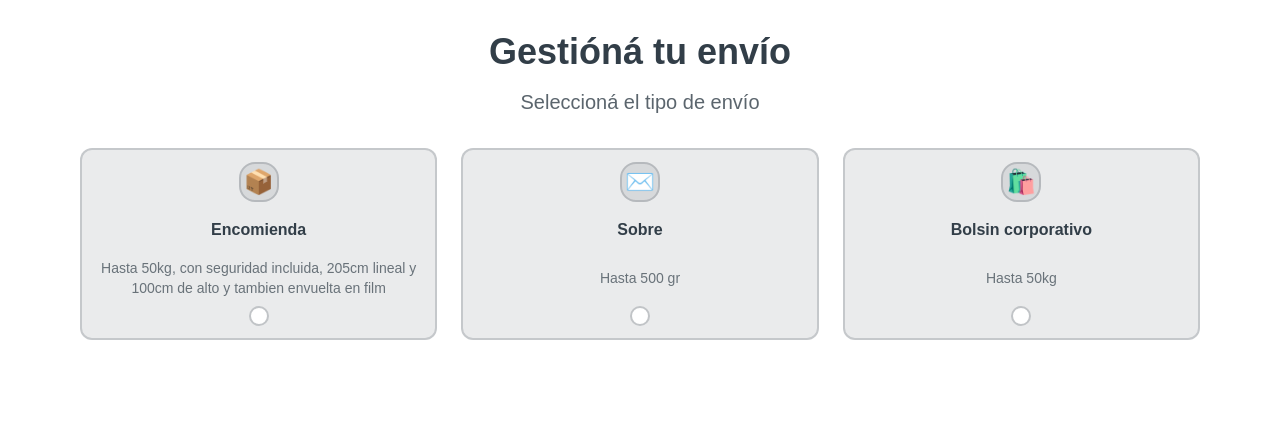
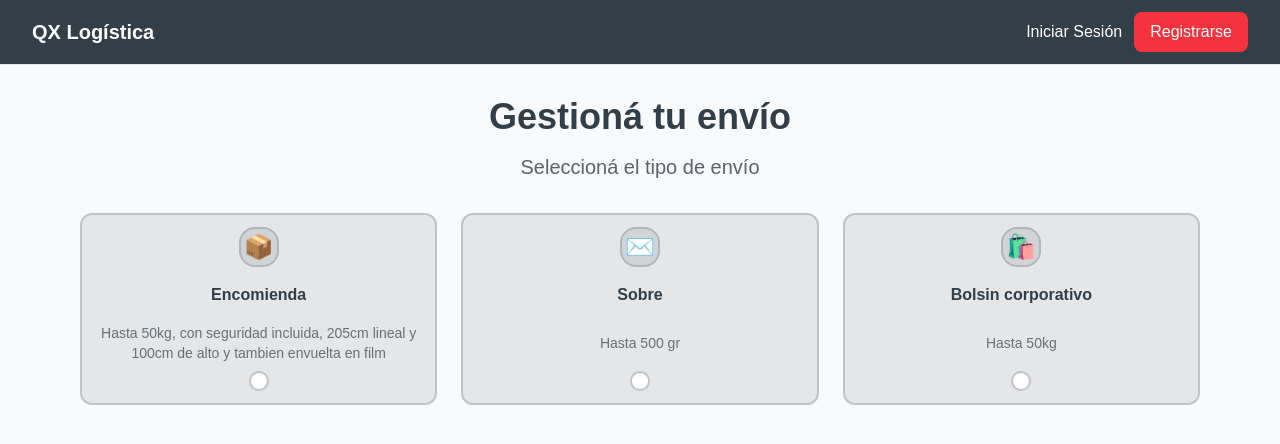
Before and after one commit to jorgebenitez-gs/hace-tuenvio, a Next.js app: page /gestionar-envio in a window 1280 px wide. Shown: the top 444 px of the page. Built offline with nearby package versions, Linux system fonts and the light colour scheme; no server answers.

Commit message:
feat: add navbar funcionality

```diff
--- a/app/gestionar-envio/page.tsx
+++ b/app/gestionar-envio/page.tsx
@@ -1,7 +1,7 @@
 'use client';
 
 import React, { useState } from 'react';
-import { ServiceTypeCard } from '@/components/gestionar-envio/ServiceTypeCard';
+import { ServiceTypeCard } from '@/components/specific/gestionar-envio/ServiceTypeCard';
 import { ServiceType } from '@/types';
 
   const serviceTypes: ServiceType[] = [
@@ -63,7 +63,7 @@ export default function GestionarEnvioPage() {
       <div className="container mx-auto px-4 max-w-6xl">
         <div className="text-center space-y-4 mb-8">
           <h1 className="text-4xl font-bold text-primary">
-            Gestióná tu envío
+            Gestioná tu envío
           </h1>
           <h2 className="text-xl text-primary/80 font-medium">
             Seleccioná el tipo de envío
--- a/app/layout.tsx
+++ b/app/layout.tsx
@@ -2,6 +2,7 @@ import type { Metadata } from "next";
 import { Geist, Geist_Mono } from "next/font/google";
 import "./globals.css";
 import {Providers} from './providers/Providers'
+import { Navbar } from "@/components/common/Navbar";
 
 const geistSans = Geist({
   variable: "--font-geist-sans",
@@ -29,7 +30,10 @@ export default function RootLayout({
         className={`${geistSans.variable} ${geistMono.variable} antialiased`}
       >
         <Providers>
-        {children}
+        <Navbar />
+          <main className="min-h-screen bg-gray-50">
+            {children}
+          </main>
         </Providers>
       </body>
     </html>
--- a/app/page.tsx
+++ b/app/page.tsx
@@ -1,14 +1,44 @@
-import Link from 'next/link';
+'use client';
+
+import { useSession } from 'next-auth/react';
+import { useRouter } from 'next/navigation';
+import { useEffect } from 'react';
 
 export default function HomePage() {
+  const { data: session, status } = useSession();
+  const router = useRouter();
+
+  useEffect(() => {
+    if (status === 'loading') return;
+
+    if (session) {
+      // si está logueado, redirigir a gestión de envío
+      router.push('/gestionar-envio');
+    } else {
+      // si no está logueado, redirigir a login
+      router.push('/login');
+    }
+  }, [session, status, router]);
+
+
+  if (status === 'loading') {
+    return (
+      <main className="min-h-screen flex items-center justify-center bg-gray-50">
+        <div className="text-center">
+          <div className="animate-spin rounded-full h-12 w-12 border-b-2 border-primary mx-auto mb-4"></div>
+          <p className="text-gray-600">Verificando autenticación...</p>
+        </div>
+      </main>
+    );
+  }
+
+  // Este contenido no debería mostrarse nunca, pero por si acaso
   return (
-    <main style={{ textAlign: 'center', marginTop: '50px' }}>
-      <h1>Home</h1>
-
-      <br />
-      <Link href="/login">
-        Ir a Login
-      </Link>
+    <main className="min-h-screen flex items-center justify-center bg-gray-50">
+      <div className="text-center">
+        <div className="animate-spin rounded-full h-12 w-12 border-b-2 border-primary mx-auto mb-4"></div>
+        <p className="text-gray-600">Redirigiendo...</p>
+      </div>
     </main>
   );
 }
--- /dev/null
+++ b/components/common/Navbar.tsx
@@ -0,0 +1,130 @@
+'use client';
+
+import React from 'react';
+import { useSession, signOut } from 'next-auth/react';
+import Link from 'next/link';
+import Image from 'next/image';
+
+export const Navbar = () => {
+  const { data: session, status } = useSession();
+  const user = session?.user;
+
+  if (status === 'loading') {
+    return (
+      <nav className="bg-primary shadow-sm border-b border-gray-200">
+        <div className="max-w-7xl mx-auto px-4 sm:px-6 lg:px-8">
+          <div className="flex justify-between items-center h-16">
+            <div className="flex items-center">
+              <div className="h-8 w-32 bg-gray-200 rounded animate-pulse"></div>
+            </div>
+            <div className="h-8 w-8 bg-gray-200 rounded-full animate-pulse"></div>
+          </div>
+        </div>
+      </nav>
+    );
+  }
+
+  return (
+    <nav className="bg-primary shadow-sm border-b border-gray-200">
+      <div className="max-w-7xl mx-auto px-4 sm:px-6 lg:px-8">
+        <div className="flex justify-between items-center h-16">
+
+          {/* Logo y navegación izquierda */}
+          <div className="flex items-center space-x-8">
+            <Link href="/" className="text-xl font-bold text-white">
+              QX Logística
+            </Link>
+
+            {/* Menú de navegación (solo mostrar si está logueado) */}
+            {user && (
+              <div className="hidden md:flex space-x-6">
+                {/* <Link href="/gestionar-envio" className="text-white hover:text-secondary transition-colors">
+                  Nuevo Envío
+                </Link> */}
+                {/* <Link href="/envios" className="text-white hover:text-secondary transition-colors">
+                  Mis Envíos
+                </Link> */}
+                {/* <Link href="/sucursales" className="text-white hover:text-secondary transition-colors">
+                  Sucursales
+                </Link> */}
+              </div>
+            )}
+          </div>
+
+          {/* Lado derecho - Usuario o botones de login */}
+          <div className="flex items-center space-x-4">
+            {user ? (
+              <div className="flex items-center space-x-3">
+                <div className="text-right hidden sm:block">
+                  <p className="text-sm font-medium text-white">{user.name}</p>
+                  <p className="text-xs text-gray-300">{user.email}</p>
+                </div>
+
+                {/* Avatar del usuario */}
+                <div className="relative group">
+                  <div className="w-10 h-10 bg-primary rounded-full flex items-center justify-center border-2 border-secondary">
+                    {user.image ? (
+                      <Image
+                        src={user.image}
+                        alt={user.name || 'Usuario'}
+                        width={40}
+                        height={40}
+                        className="rounded-full"
+                      />
+                    ) : (
+                      <span className="text-white font-semibold text-sm">
+                        {user.name?.charAt(0).toUpperCase()}
+                      </span>
+                    )}
+                  </div>
+
+                  {/* Dropdown menu */}
+                  <div className="absolute right-0 mt-2 w-48 bg-white rounded-md shadow-lg py-1 opacity-0 invisible group-hover:opacity-100 group-hover:visible transition-all duration-200 z-50">
+                    <div className="px-4 py-2 border-b border-gray-100">
+                      <p className="text-sm font-medium text-gray-900">{user.name}</p>
+                      <p className="text-xs text-gray-500 truncate">{user.email}</p>
+                    </div>
+                    <Link
+                      href="/perfil"
+                      className="block px-4 py-2 text-sm text-gray-700 hover:bg-gray-100"
+                    >
+                      Mi Perfil
+                    </Link>
+                    <Link
+                      href="/configuracion"
+                      className="block px-4 py-2 text-sm text-gray-700 hover:bg-gray-100"
+                    >
+                      Configuración
+                    </Link>
+                    <button
+                      onClick={() => signOut({ callbackUrl: '/' })}
+                      className="block w-full text-left px-4 py-2 text-sm text-gray-700 hover:bg-gray-100 border-t border-gray-100"
+                    >
+                      Cerrar Sesión
+                    </button>
+                  </div>
+                </div>
+              </div>
+            ) : (
+              /* Botones de login/registro cuando no está logueado */
+              <div className="flex items-center space-x-3">
+                <Link
+                  href="/login"
+                  className="text-white hover:text-secondary font-medium"
+                >
+                  Iniciar Sesión
+                </Link>
+                <Link
+                  href="/registro"
+                  className="bg-secondary text-white px-4 py-2 rounded-lg font-medium hover:bg-red-600 transition-colors"
+                >
+                  Registrarse
+                </Link>
+              </div>
+            )}
+          </div>
+        </div>
+      </div>
+    </nav>
+  );
+};
--- a/components/specific/LoginForm.tsx
+++ b/components/specific/LoginForm.tsx
@@ -32,7 +32,7 @@ export default function LoginForm() {
 
     const handleGoogleLogin = () => {
     // Llama a la función signIn con el nombre del proveedor
-    signIn("google", { callbackUrl: "/dashboard" });
+    signIn("google", { callbackUrl: "/gestionar-envio" });
   };
 
   return (
```
Also changed, not shown: components/specific/gestionar-envio/ServiceTypeCard.tsx (renamed from components/gestionar-envio/ServiceTypeCard.tsx), 1 other file (tests, documents, lock files or other folders).
